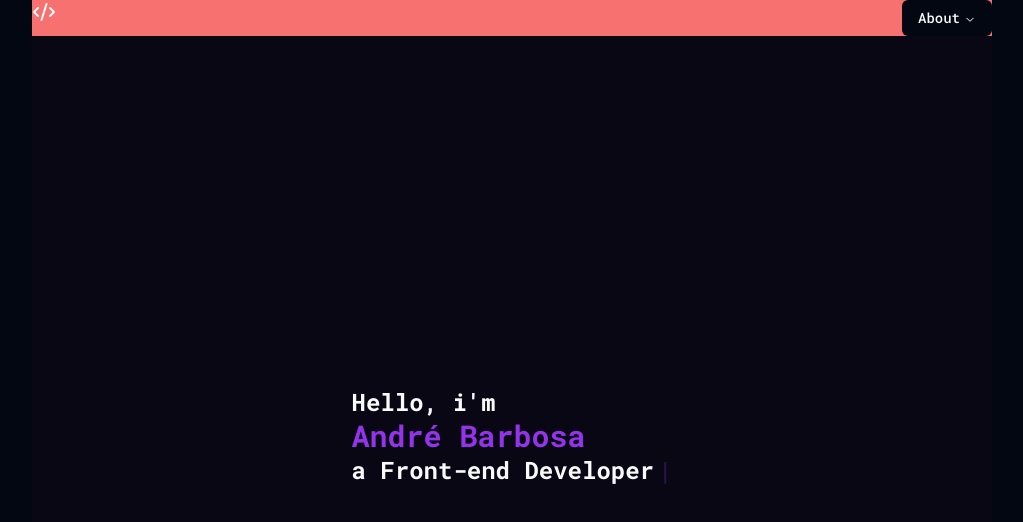
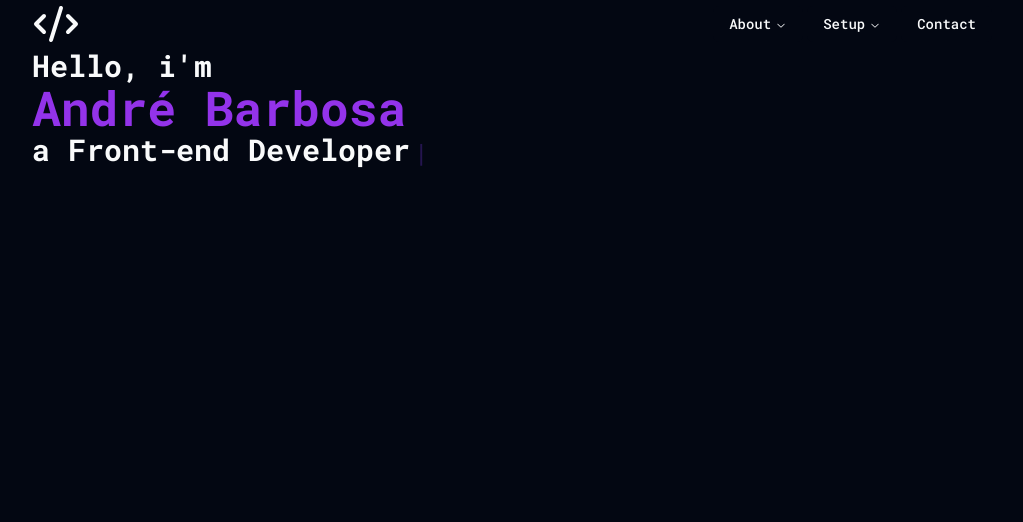
Before and after one commit to AOBarbosa/andre.dev, a Next.js app: page / in a window 1280 px wide. Shown: the top 522 px of the page, without its empty margins (128-1151 px from the left). Built offline with nearby package versions, Linux system fonts and the light colour scheme.

Commit message:
Navigation Menu configured

```diff
--- a/src/app/page.tsx
+++ b/src/app/page.tsx
@@ -1,51 +1,31 @@
 'use client'
 
 import { Code2 } from 'lucide-react'
-import {
-  NavigationMenu,
-  NavigationMenuContent,
-  NavigationMenuIndicator,
-  NavigationMenuItem,
-  NavigationMenuLink,
-  NavigationMenuList,
-  NavigationMenuTrigger,
-  NavigationMenuViewport,
-  navigationMenuTriggerStyle,
-} from '@/components/ui/navigation-menu'
 import { TypingWritter } from '@/components/TypingWritter'
+import { NavMenu } from '@/components/NavMenu'
 
 export default function Home() {
   return (
     <div className="w-full h-full px-40 flex-col items-center justify-center">
-      <nav className="bg-red-400 w-full flex flex-row justify-between">
-        <Code2 />
+      <nav className="w-full h-full flex flex-row justify-between items-center">
+        <Code2 className="w-12 h-12" />
 
-        <NavigationMenu>
-          <NavigationMenuList>
-            <NavigationMenuItem>
-              <NavigationMenuTrigger>About</NavigationMenuTrigger>
-              <NavigationMenuContent>
-                <ul>
-                  <li>Me</li>
-                  <li>Projects</li>
-                </ul>
-              </NavigationMenuContent>
-            </NavigationMenuItem>
-          </NavigationMenuList>
-        </NavigationMenu>
+        <NavMenu />
       </nav>
 
-      <div className="bg-[#080713] flex justify-center items-center h-screen w-full text-2xl">
+      <main>
+        <div className="h-full w-full text-3xl">
           <h1 className="font-bold">
             <TypingWritter content="Hello, i'm" showCursor />
 
-          <span className="text-3xl text-purple-600">
+            <span className="text-5xl text-purple-600">
               <TypingWritter content="André Barbosa" delay={1300} showCursor />
             </span>
 
             <TypingWritter content="a Front-end Developer" delay={2800} />
           </h1>
         </div>
+      </main>
     </div>
   )
 }
--- /dev/null
+++ b/src/components/NavMenu.tsx
@@ -0,0 +1,119 @@
+'use client'
+
+import * as React from 'react'
+import Link from 'next/link'
+
+import { cn } from '@/lib/utils'
+// import { Icons } from '@/components/icons'
+import {
+  NavigationMenu,
+  NavigationMenuContent,
+  NavigationMenuItem,
+  NavigationMenuLink,
+  NavigationMenuList,
+  NavigationMenuTrigger,
+  navigationMenuTriggerStyle,
+} from '@/components/ui/navigation-menu'
+
+const about: { title: string; href: string; description: string }[] = [
+  {
+    title: 'Me',
+    href: '/',
+    description: 'Learn a bit more about me and what I do.',
+  },
+  {
+    title: 'Projects',
+    href: '/',
+    description:
+      'All the projects I have been developing throughout my journey.',
+  },
+]
+
+const setup: { title: string; href: string; description: string }[] = [
+  {
+    title: 'Setup',
+    href: '/',
+    description: 'All the equipment I use in my daily life.',
+  },
+  {
+    title: 'Stack',
+    href: '/',
+    description: 'The technologies I use as a developer.',
+  },
+]
+
+export function NavMenu() {
+  return (
+    <NavigationMenu>
+      <NavigationMenuList>
+        <NavigationMenuItem>
+          <NavigationMenuTrigger>About</NavigationMenuTrigger>
+          <NavigationMenuContent>
+            <ul className="w-96 gap-3 p-4">
+              {about.map((about) => (
+                <ListItem
+                  key={about.title}
+                  title={about.title}
+                  href={about.href}
+                >
+                  {about.description}
+                </ListItem>
+              ))}
+            </ul>
+          </NavigationMenuContent>
+        </NavigationMenuItem>
+
+        <NavigationMenuItem>
+          <NavigationMenuTrigger>Setup</NavigationMenuTrigger>
+          <NavigationMenuContent>
+            <ul className="w-96 gap-3 p-4">
+              {setup.map((setup) => (
+                <ListItem
+                  key={setup.title}
+                  title={setup.title}
+                  href={setup.href}
+                >
+                  {setup.description}
+                </ListItem>
+              ))}
+            </ul>
+          </NavigationMenuContent>
+        </NavigationMenuItem>
+
+        <NavigationMenuItem>
+          <Link href="/docs" legacyBehavior passHref>
+            <NavigationMenuLink className={navigationMenuTriggerStyle()}>
+              Contact
+            </NavigationMenuLink>
+          </Link>
+        </NavigationMenuItem>
+      </NavigationMenuList>
+    </NavigationMenu>
+  )
+}
+
+const ListItem = React.forwardRef<
+  React.ElementRef<'a'>,
+  React.ComponentPropsWithoutRef<'a'>
+>(({ className, title, children, ...props }, ref) => {
+  return (
+    <li>
+      <NavigationMenuLink asChild>
+        <a
+          ref={ref}
+          className={cn(
+            'block select-none space-y-1 rounded-md p-3 leading-none no-underline outline-none transition-colors hover:bg-accent hover:text-accent-foreground focus:bg-accent focus:text-accent-foreground',
+            className,
+          )}
+          {...props}
+        >
+          <div className="text-sm font-medium leading-none">{title}</div>
+          <p className="line-clamp-2 text-sm leading-snug text-muted-foreground">
+            {children}
+          </p>
+        </a>
+      </NavigationMenuLink>
+    </li>
+  )
+})
+ListItem.displayName = 'ListItem'
```
Also changed, not shown: src/assets/memojiAndreMac.png (added). Lines whose indentation alone changed are shown as unchanged.
